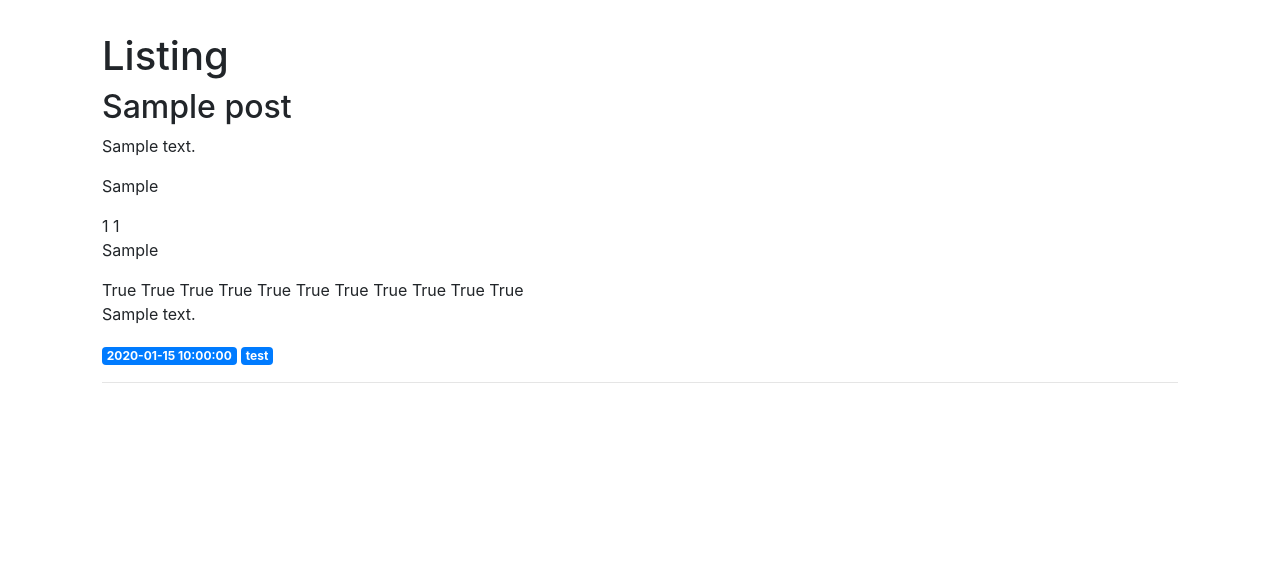
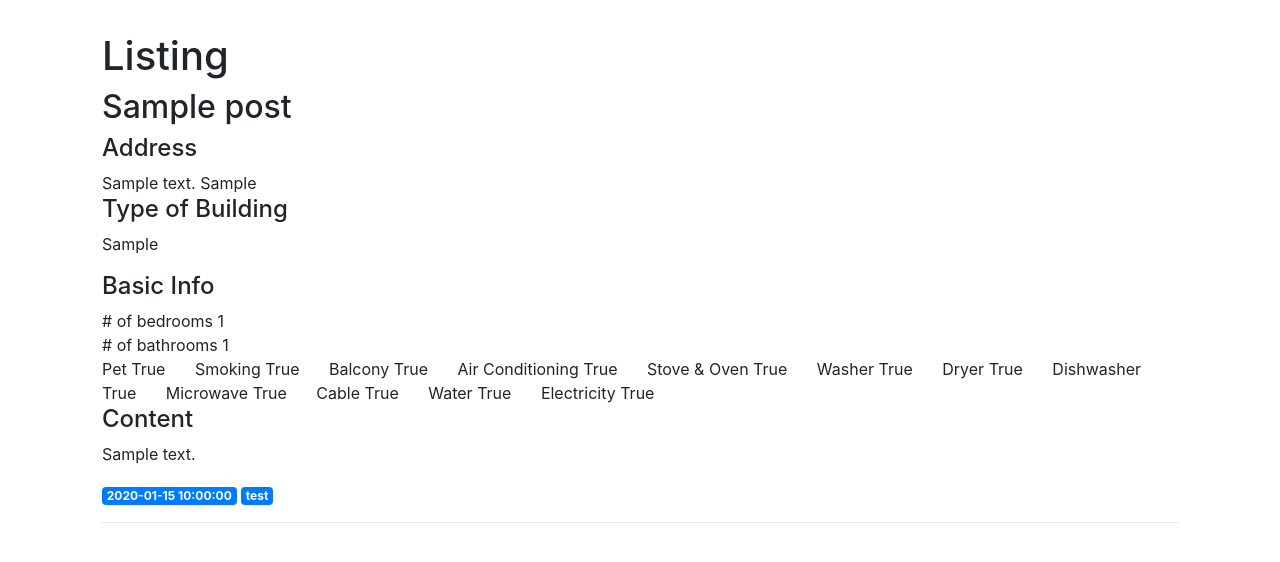
Before and after one commit to csc301-winter-2021/team-project-13-techfugees-toronto, a Flask app: page /post/1 in a window 1280 px wide. Shown: the part 56-618 px from the top of the page. Run offline with Flask 2, Linux system fonts and the light colour scheme; data comes from the database, SQL or seed files in the repository; tables that the repository leaves empty hold one stand-in row (values such as "Sample post"); some libraries are stand-ins or nearby versions.

Commit message:
change listing.html

```diff
--- a/techfugees-app/techfugees/templates/listing.html
+++ b/techfugees-app/techfugees/templates/listing.html
@@ -6,27 +6,46 @@
         <h2 class="article-title">
             {{ post['title'] }}
         </h2>
-        <p class="article-content">{{ post['address'] }}</p>
-        <p class="article-content">{{ post['city'] }}</p>
+        <h4>Address</h4>
+        <span class="article-content">{{ post['address'] }}</span>
+        <span class="article-content">{{ post['city'] }}</span>
+        <h4>Type of Building</h4>
+        <p class="article-content">{{ post['type_of_building'] }}</p>
+        <h4>Basic Info</h4>
         <div>
+          <span># of bedrooms</span>
           <span class="article-content">{{ post['num_bedrooms'] }}</span>
+          <br />
+          <span># of bathrooms</span>
           <span class="article-content">{{ post['num_bathrooms'] }}</span>
         </div>
-        <p class="article-content">{{ post['type_of_building'] }}</p>
         <div>
-          <span class="article-content">{{ post['pet'] }}</span>
-          <span class="article-content">{{ post['smoking'] }}</span>
-          <span class="article-content">{{ post['balcony'] }}</span>
-          <span class="article-content">{{ post['air_conditioning'] }}</span>
-          <span class="article-content">{{ post['stove_oven'] }}</span>
-          <span class="article-content">{{ post['washer'] }}</span>
-          <span class="article-content">{{ post['deyer'] }}</span>
-          <span class="article-content">{{ post['dishwasher'] }}</span>
-          <span class="article-content">{{ post['microwave'] }}</span>
-          <span class="article-content">{{ post['cable'] }}</span>
-          <span class="article-content">{{ post['water'] }}</span>
-          <span class="article-content">{{ post['electricity'] }}</span>
+          <span>Pet</span>
+          <span class="article-content" style="margin-right: 25px;">{{ post['pet'] }}</span>
+          <span>Smoking</span>
+          <span class="article-content" style="margin-right: 25px;">{{ post['smoking'] }}</span>
+          <span>Balcony</span>
+          <span class="article-content" style="margin-right: 25px;">{{ post['balcony'] }}</span>
+          <span>Air Conditioning</span>
+          <span class="article-content" style="margin-right: 25px;">{{ post['air_conditioning'] }}</span>
+          <span>Stove & Oven</span>
+          <span class="article-content" style="margin-right: 25px;">{{ post['stove_oven'] }}</span>
+          <span>Washer</span>
+          <span class="article-content" style="margin-right: 25px;">{{ post['washer'] }}</span>
+          <span>Dryer</span>
+          <span class="article-content" style="margin-right: 25px;">{{ post['dryer'] }}</span>
+          <span>Dishwasher</span>
+          <span class="article-content" style="margin-right: 25px;">{{ post['dishwasher'] }}</span>
+          <span>Microwave</span>
+          <span class="article-content" style="margin-right: 25px;">{{ post['microwave'] }}</span>
+          <span>Cable</span>
+          <span class="article-content" style="margin-right: 25px;">{{ post['cable'] }}</span>
+          <span>Water</span>
+          <span class="article-content" style="margin-right: 25px;">{{ post['water'] }}</span>
+          <span>Electricity</span>
+          <span class="article-content" style="margin-right: 25px;">{{ post['electricity'] }}</span>
         </div>
+        <h4>Content</h4>
         <p class="article-content">{{ post['content'] }}</p>
 
 
```
